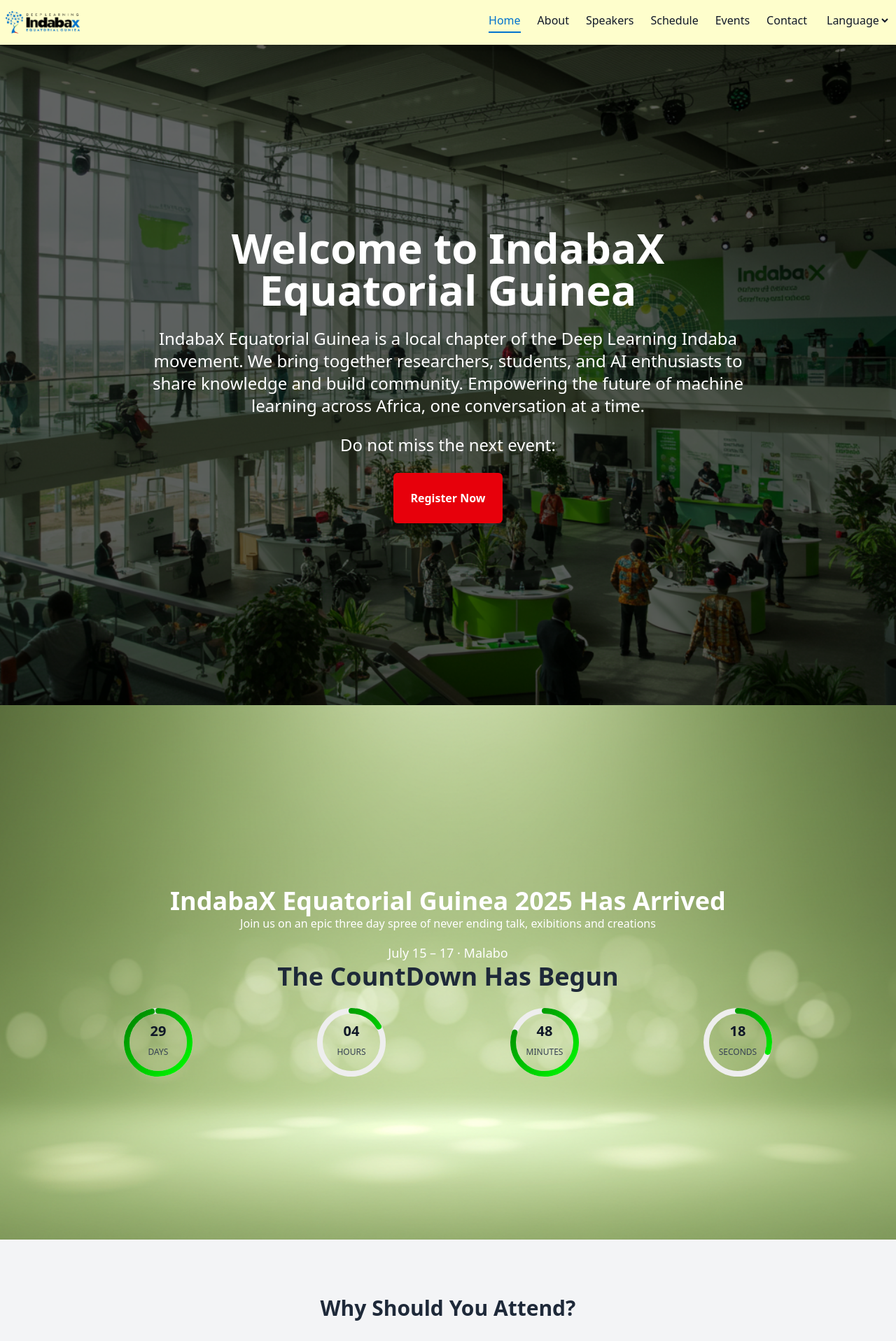
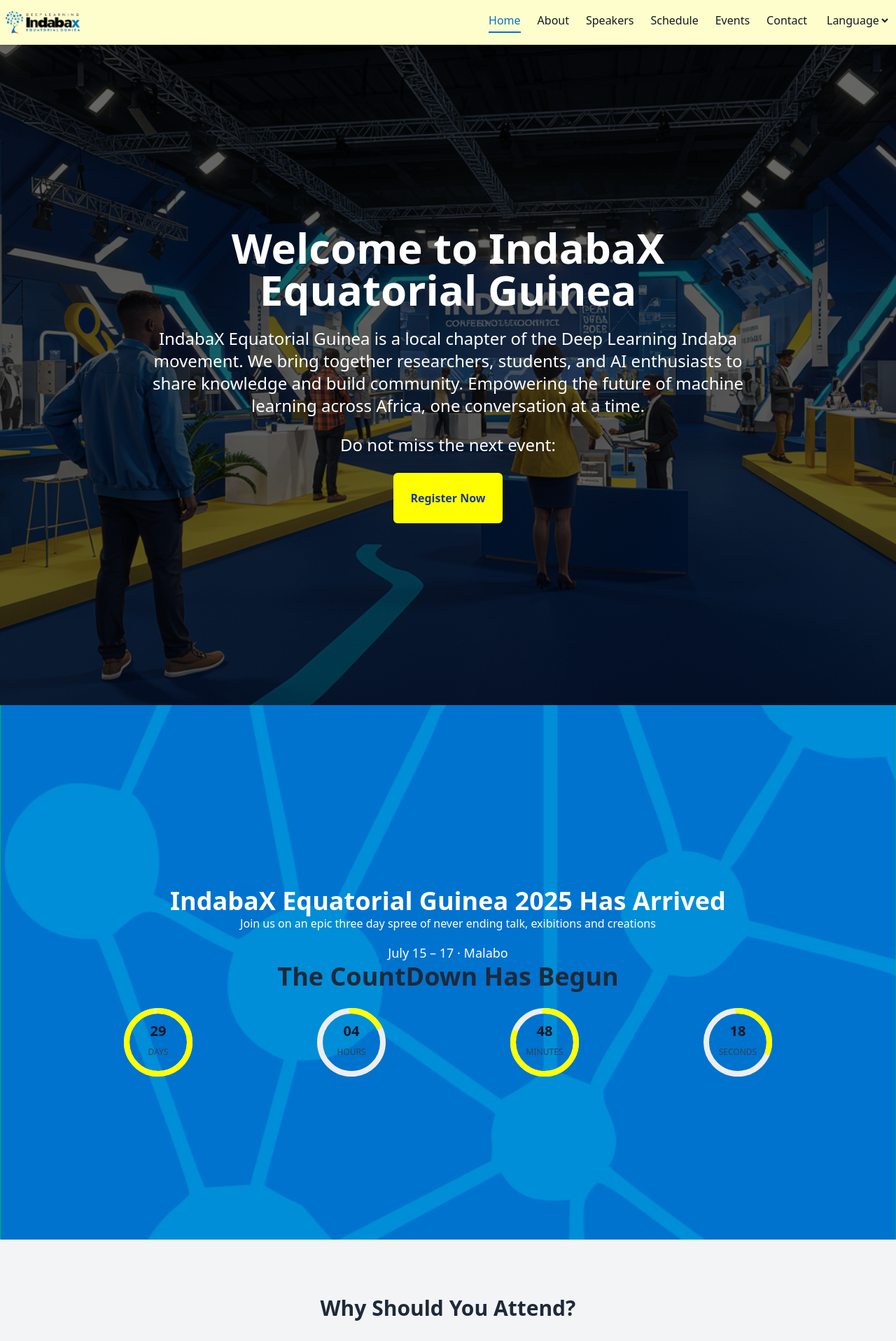
Before and after one commit to NeoPhetoane/IndabaX_Equatorial_Guinea, a React (Vite) app: page / in a window 1280 px wide. Shown: the top 1917 px of the page at 70% size. Built offline with nearby package versions, Linux system fonts and the light colour scheme.

Commit message:
Colors and backgrounds chnaged to fit client brief.

```diff
--- a/src/components/CountdownTimer.jsx
+++ b/src/components/CountdownTimer.jsx
@@ -58,8 +58,8 @@
           />
           <defs>
             <linearGradient id="gradient" x1="1" y1="0" x2="0" y2="1">
-              <stop offset="0%" stopColor="green" />
-              <stop offset="100%" stopColor="lime" />
+              <stop offset="0%" stopColor="yellow" />
+              <stop offset="100%" stopColor="yellow" />
             </linearGradient>
           </defs>
         </svg>
--- a/src/components/Hero2025.jsx
+++ b/src/components/Hero2025.jsx
@@ -14,7 +14,7 @@
         py-65 px-4 sm:px-8 md:px-20 transition-all duration-1000 ease-out transform
         ${inView ? "opacity-100 translate-y-0" : "opacity-0 translate-y-10"}
         bg-green-500`}
-      style={{ backgroundImage: "url('/schedulehighlights.jpg')" }}
+      style={{ backgroundImage: "url('/Background.png')" }}
     >
       {/* <div
         className="top-0 h-screen w-full bg-green-500 text-white flex
--- a/src/components/SiteHero.jsx
+++ b/src/components/SiteHero.jsx
@@ -4,7 +4,7 @@
   return (
     <section
       className="relative bg-cover bg-center text-white text-center py-65 px-4 sm:px-8 md:px-20"
-      style={{ backgroundImage: "url('/hero12.jpg')" }}
+      style={{ backgroundImage: "url('/sitehero.jpg')" }}
     >
       <div className="absolute inset-0 bg-black/60"></div>
       <div className="relative z-10 max-w-4xl mx-auto flex flex-col items-center space-y-6">
@@ -20,7 +20,7 @@
         <p className="text-lg md:text-2xl">Do not miss the next event: </p>
         <Link
           to="/registration"
-          className="bg-red-600 hover:bg-green-700 text-white font-bold py-6 px-6 rounded-md transition"
+          className="bg-true-yellow hover:true-blue text-blue-900 font-bold py-6 px-6 rounded-md transition"
         >
           Register Now
         </Link>
--- a/src/index.css
+++ b/src/index.css
@@ -42,6 +42,9 @@
 .bg-yellow {
   background-color: var(--color-background);
 }
+.bg-true-yellow {
+  background-color: var(--color-secondary);
+}
 
 /* Text utilities */
 .text-true-blue {
```
Also changed, not shown: public/Background.png (added), public/sitehero.jpg (added).
